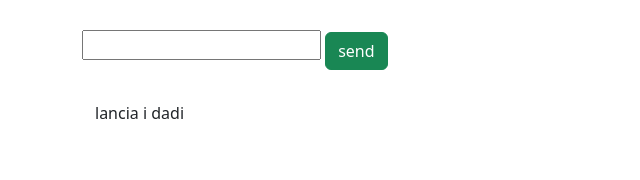
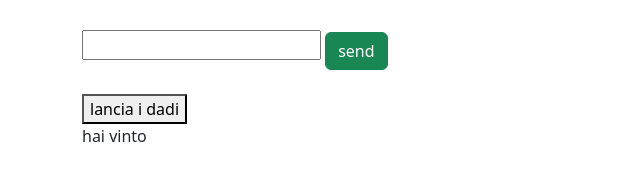
Before and after one commit to RiccardoMarroni/js-mail-dadi, a plain HTML site: page index.html in a window 1280 px wide. Both pictures are taken after a click on the button "lancia i dadi". Shown: the whole page, without its empty margins (0-640 px from the left). Drawn offline with nearby package versions, Linux system fonts and the light colour scheme.

Commit message:
dice roll

```diff
--- a/index.html
+++ b/index.html
@@ -18,7 +18,7 @@
     </div>
 
     <div class="container">
-        <button class="btn">lancia i dadi</button>
+        <button class="dadi">lancia i dadi</button>
         <div id="placeholder">
 
         </div>
--- a/javas.js
+++ b/javas.js
@@ -43,19 +43,19 @@ button.addEventListener('click' , function(){
 
 // DADI
 
-const btn = document.querySelector('.btn')
+ const btn = document.querySelector('.dadi')
 
-btn.addEventListener('click' , function(){
+ btn.addEventListener('click' , function(){
     var player = Math.floor(Math.random()*6) + 1;
     var computer = Math.floor(Math.random()*6) + 1;
     if (player > computer) {
-        document.getElementById('placeholder').className = 'hai vinto';
+        document.getElementById('placeholder').innerHTML = 'hai vinto';
         console.log('ciao')
       }else if (player == computer) {
-        document.getElementById('placeholder').className = 'hai pareggiato';
+        document.getElementById('placeholder').innerHTML = 'hai pareggiato';
         console.log('ciao')
       }else if(player < computer){
-        document.getElementById('placeholder').className = 'hai perso';
+        document.getElementById('placeholder').innerHTML = 'hai perso';
         console.log('ciao')
       }else{
 
```
